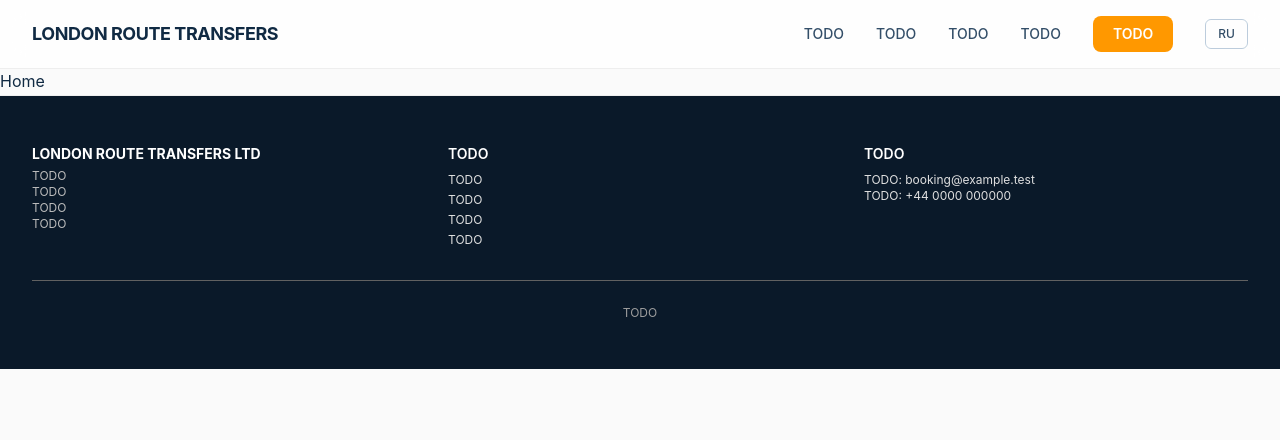
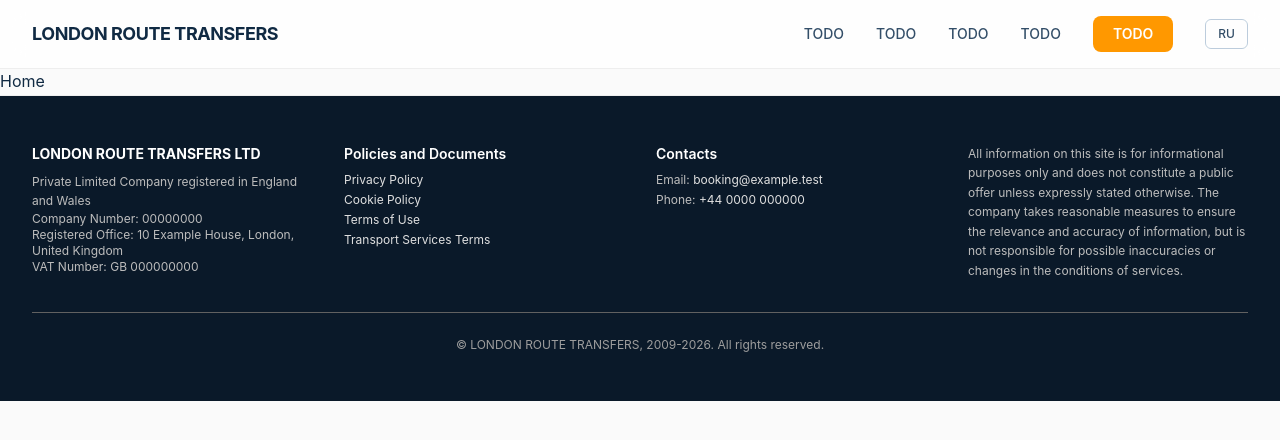
Before and after one commit to antonbukhalov13/02-next-transfer-booking, a Next.js app: page /en in a window 1280 px wide. Shown: the top 440 px of the page. Built offline with nearby package versions, Linux system fonts and the light colour scheme.

Commit message:
add footer with company details

```diff
--- a/src/components/layout/Footer.tsx
+++ b/src/components/layout/Footer.tsx
@@ -7,29 +7,61 @@ export default async function Footer() {
   return (
     <footer className="border-t border-neutral-200 bg-primary-950 text-neutral-300">
       <div className="mx-auto max-w-7xl px-4 py-12 sm:px-6 lg:px-8">
-        <div className="grid gap-8 md:grid-cols-3">
+        <div className="grid gap-8 md:grid-cols-2 lg:grid-cols-4">
           <div>
             <p className="text-sm font-bold text-white">{t("companyName")}</p>
-            <p className="mt-1 text-xs text-neutral-400">{t("companyType")}</p>
+            <p className="mt-2 text-xs leading-relaxed text-neutral-400">{t("companyType")}</p>
             <p className="text-xs text-neutral-400">{t("companyNumber")}</p>
             <p className="text-xs text-neutral-400">{t("registeredOffice")}</p>
             <p className="text-xs text-neutral-400">{t("vatNumber")}</p>
           </div>
 
           <div>
-            <p className="text-sm font-semibold text-white">{t("documents.privacy")}</p>
+            <p className="text-sm font-semibold text-white">{t("documents.title")}</p>
             <ul className="mt-2 space-y-1 text-xs">
-              <li><Link href="/privacy" className="hover:text-white">{t("documents.privacy")}</Link></li>
-              <li><Link href="/cookie-policy" className="hover:text-white">{t("documents.cookies")}</Link></li>
-              <li><Link href="/terms" className="hover:text-white">{t("documents.terms")}</Link></li>
-              <li><Link href="/transport-terms" className="hover:text-white">{t("documents.transportTerms")}</Link></li>
+              <li>
+                <Link href="/privacy" className="transition-colors hover:text-white">
+                  {t("documents.privacy")}
+                </Link>
+              </li>
+              <li>
+                <Link href="/cookie-policy" className="transition-colors hover:text-white">
+                  {t("documents.cookies")}
+                </Link>
+              </li>
+              <li>
+                <Link href="/terms" className="transition-colors hover:text-white">
+                  {t("documents.terms")}
+                </Link>
+              </li>
+              <li>
+                <Link href="/transport-terms" className="transition-colors hover:text-white">
+                  {t("documents.transportTerms")}
+                </Link>
+              </li>
             </ul>
           </div>
 
           <div>
             <p className="text-sm font-semibold text-white">{t("contacts.title")}</p>
-            <p className="mt-2 text-xs">{t("contacts.email")}: booking@example.test</p>
-            <p className="text-xs">{t("contacts.phone")}: +44 0000 000000</p>
+            <ul className="mt-2 space-y-1 text-xs">
+              <li>
+                <span className="text-neutral-400">{t("contacts.email")}:</span>{" "}
+                <a href="mailto:booking@example.test" className="transition-colors hover:text-white">
+                  booking@example.test
+                </a>
+              </li>
+              <li>
+                <span className="text-neutral-400">{t("contacts.phone")}:</span>{" "}
+                <a href="tel:+440000000000" className="transition-colors hover:text-white">
+                  +44 0000 000000
+                </a>
+              </li>
+            </ul>
+          </div>
+
+          <div>
+            <p className="text-xs leading-relaxed text-neutral-400">{t("legalInfo")}</p>
           </div>
         </div>
 
--- a/src/messages/en.json
+++ b/src/messages/en.json
@@ -217,23 +217,24 @@
   },
   "footer": {
     "companyName": "LONDON ROUTE TRANSFERS LTD",
-    "companyType": "TODO",
-    "companyNumber": "TODO",
-    "registeredOffice": "TODO",
-    "vatNumber": "TODO",
-    "legalInfo": "TODO",
+    "companyType": "Private Limited Company registered in England and Wales",
+    "companyNumber": "Company Number: 00000000",
+    "registeredOffice": "Registered Office: 10 Example House, London, United Kingdom",
+    "vatNumber": "VAT Number: GB 000000000",
+    "legalInfo": "All information on this site is for informational purposes only and does not constitute a public offer unless expressly stated otherwise. The company takes reasonable measures to ensure the relevance and accuracy of information, but is not responsible for possible inaccuracies or changes in the conditions of services.",
     "documents": {
-      "privacy": "TODO",
-      "cookies": "TODO",
-      "terms": "TODO",
-      "transportTerms": "TODO"
+      "title": "Policies and Documents",
+      "privacy": "Privacy Policy",
+      "cookies": "Cookie Policy",
+      "terms": "Terms of Use",
+      "transportTerms": "Transport Services Terms"
     },
     "contacts": {
-      "title": "TODO",
-      "email": "TODO",
-      "phone": "TODO"
+      "title": "Contacts",
+      "email": "Email",
+      "phone": "Phone"
     },
-    "copyright": "TODO"
+    "copyright": "© LONDON ROUTE TRANSFERS, 2009-2026. All rights reserved."
   },
   "common": {
     "learnMore": "TODO",
--- a/src/messages/ru.json
+++ b/src/messages/ru.json
@@ -217,23 +217,24 @@
   },
   "footer": {
     "companyName": "LONDON ROUTE TRANSFERS LTD",
-    "companyType": "TODO",
-    "companyNumber": "TODO",
-    "registeredOffice": "TODO",
-    "vatNumber": "TODO",
-    "legalInfo": "TODO",
+    "companyType": "Частная компания с ограниченной ответственностью, зарегистрированная в Англии и Уэльсе",
+    "companyNumber": "Регистрационный номер: 00000000",
+    "registeredOffice": "Юридический адрес: 10 Example House, London, United Kingdom",
+    "vatNumber": "Номер VAT: GB 000000000",
+    "legalInfo": "Вся информация, представленная на сайте, носит информационный характер и не является публичной офертой, если прямо не указано иное. Компания принимает разумные меры для обеспечения актуальности и точности информации, однако не несёт ответственности за возможные неточности или изменения условий оказания услуг.",
     "documents": {
-      "privacy": "TODO",
-      "cookies": "TODO",
-      "terms": "TODO",
-      "transportTerms": "TODO"
+      "title": "Политики и документы",
+      "privacy": "Политика конфиденциальности",
+      "cookies": "Политика использования cookies",
+      "terms": "Условия использования",
+      "transportTerms": "Условия оказания транспортных услуг"
     },
     "contacts": {
-      "title": "TODO",
-      "email": "TODO",
-      "phone": "TODO"
+      "title": "Контакты",
+      "email": "Email",
+      "phone": "Телефон"
     },
-    "copyright": "TODO"
+    "copyright": "© LONDON ROUTE TRANSFERS, 2009-2026. Все права защищены."
   },
   "common": {
     "learnMore": "TODO",
```
